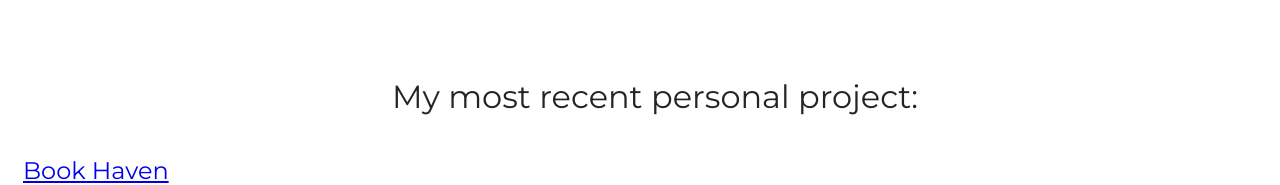
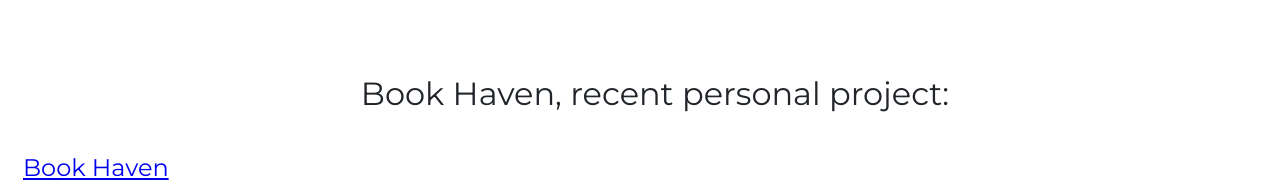
Before and after one commit to juandeaglio/juandeaglio.github.io, a plain HTML site: page index.html in a window 1280 px wide. Shown: the part 484-669 px from the top of the page. Drawn offline with Linux system fonts and the light colour scheme.

Commit message:
Modified heading name

```diff
--- a/index.html
+++ b/index.html
@@ -3,7 +3,7 @@
     <head>
         <link rel="stylesheet" href="styles.css">
         <link href='https://fonts.googleapis.com/css?family=Montserrat' rel='stylesheet'>
-        <title>Anthony Volkov</title>
+        <title>Anthony</title>
     </head>
     <body>
         <div class="container">
@@ -34,7 +34,7 @@
                 <div class="item">
                     <div class="item_header">
                         <p style="font-size:32px;">
-                            My most recent personal project:
+                            Book Haven, recent personal project:
                         </p>
                     </div>
                     <div class="urls">
```
Also changed, not shown: styles.css (+4 -3 lines).
